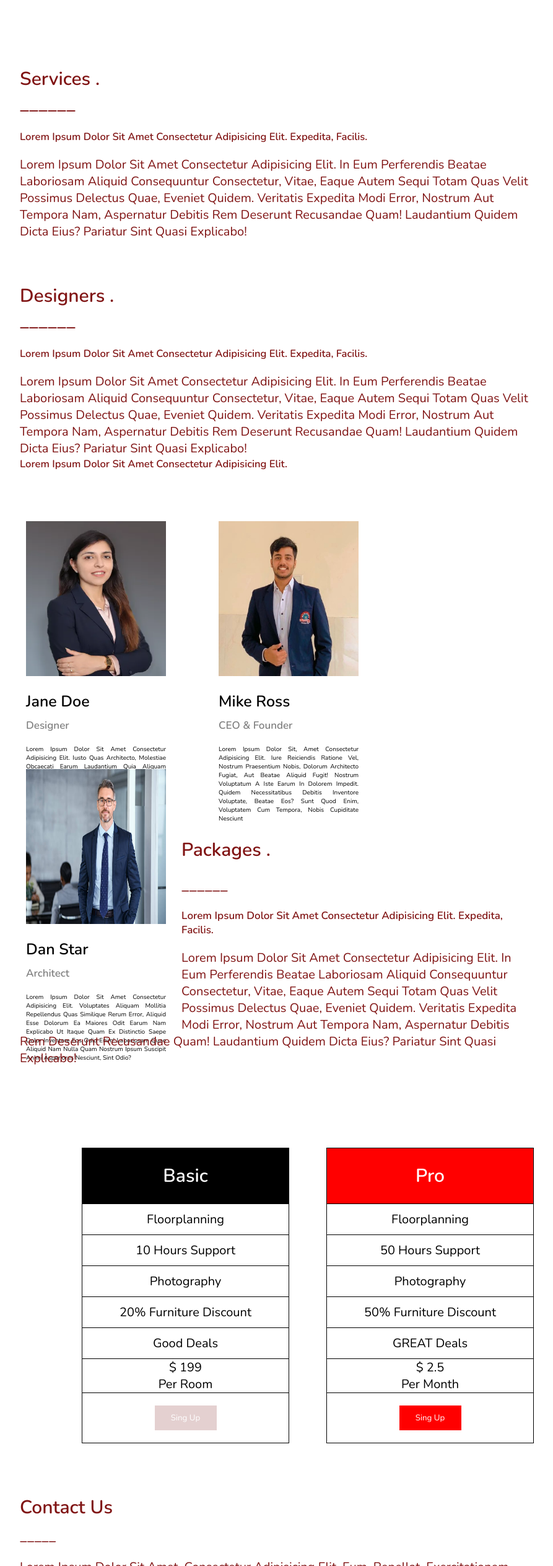
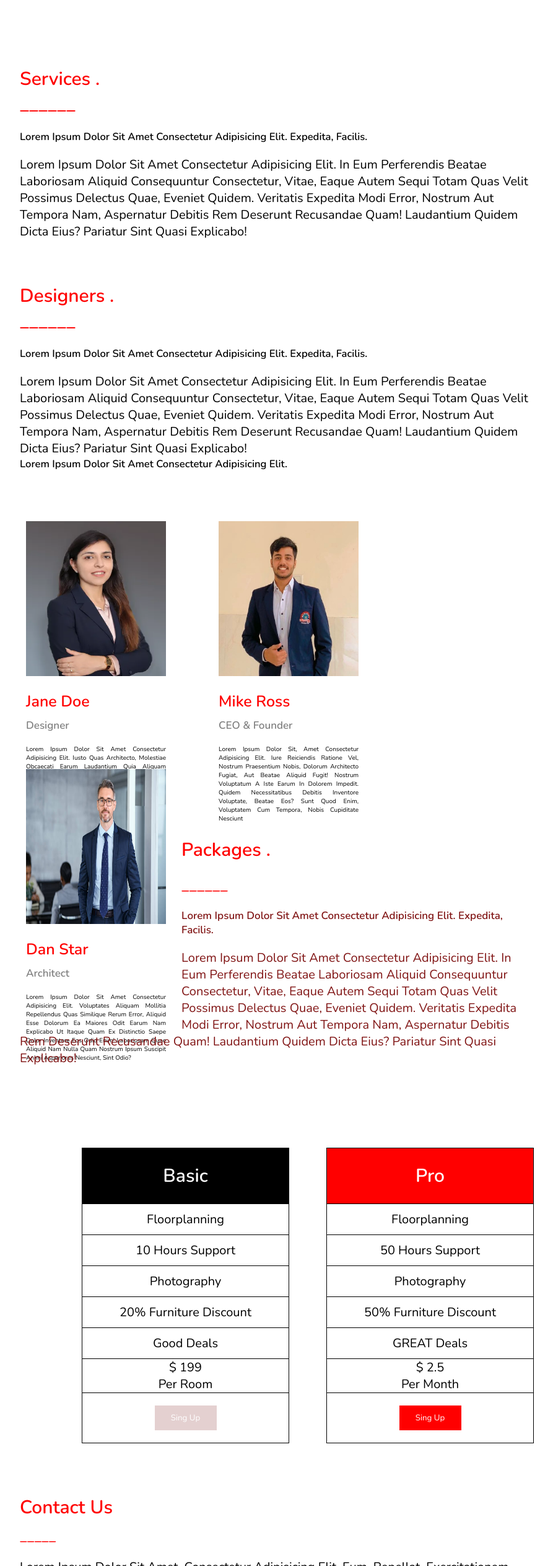
Before and after one commit to bhavanashivade/interior-design-website, a plain HTML site: page index.html in a window 1280 px wide. Shown: the part 1569-4096 px from the top of the page at 62% size, without its empty margins (368-1261 px from the left). Drawn offline with nearby package versions, Linux system fonts and the light colour scheme.

Commit message:
file updated

```diff
--- a/index.html
+++ b/index.html
@@ -276,7 +276,7 @@
 
                 </form>
 
-                <button>SEND</button>
+                <button>Send Message</button>
 
             </div>
 
@@ -284,7 +284,7 @@
 
                 <div class="box5">
 
-                    <h3>Powered by w3.css</h3>
+                    <h3>Powered by w3.CSS</h3>
 
                 </div>
 
--- a/style.css
+++ b/style.css
@@ -204,7 +204,7 @@ header .navbar ul li a {
     font-size: 2rem;
     padding: 1rem;
     border-bottom: .1rem solid #fff4;
-    color: #801414;
+    color: black;
 
 }
 
@@ -212,6 +212,19 @@ header .navbar ul li a {
 
     margin-top: 70px;
     margin-bottom: 70px;
+}
+
+
+.Services .a h1,
+h2 {
+
+    color: red;
+}
+
+
+.Services .b h1,
+h2 {
+    color: red;
 }
 
 .Services h2 {
@@ -313,6 +326,11 @@ header .navbar ul li a {
     text-align: left;
 
     margin-top: 500px;
+    color: red;
+
+
+
+
 
 }
 
@@ -440,7 +458,7 @@ th {
     font-size: 2rem;
     padding: 1rem;
     border-bottom: .1rem solid #fff4;
-    color: #801414;
+    color: black;
 
 }
 
@@ -449,10 +467,14 @@ th {
     margin-bottom: 10px;
     text-align: left;
 
+    color: red;
+
 }
 
 .Contact h3 {
     margin-bottom: 10px;
+
+    color: red;
 }
 
 
@@ -495,8 +517,10 @@ form input {
 .contact1 button {
     height: 50px;
     width: 1090px;
-    background-color: black;
+    background-color: red;
     color: white;
+
+    font-size: 20px;
 
 }
 
```
